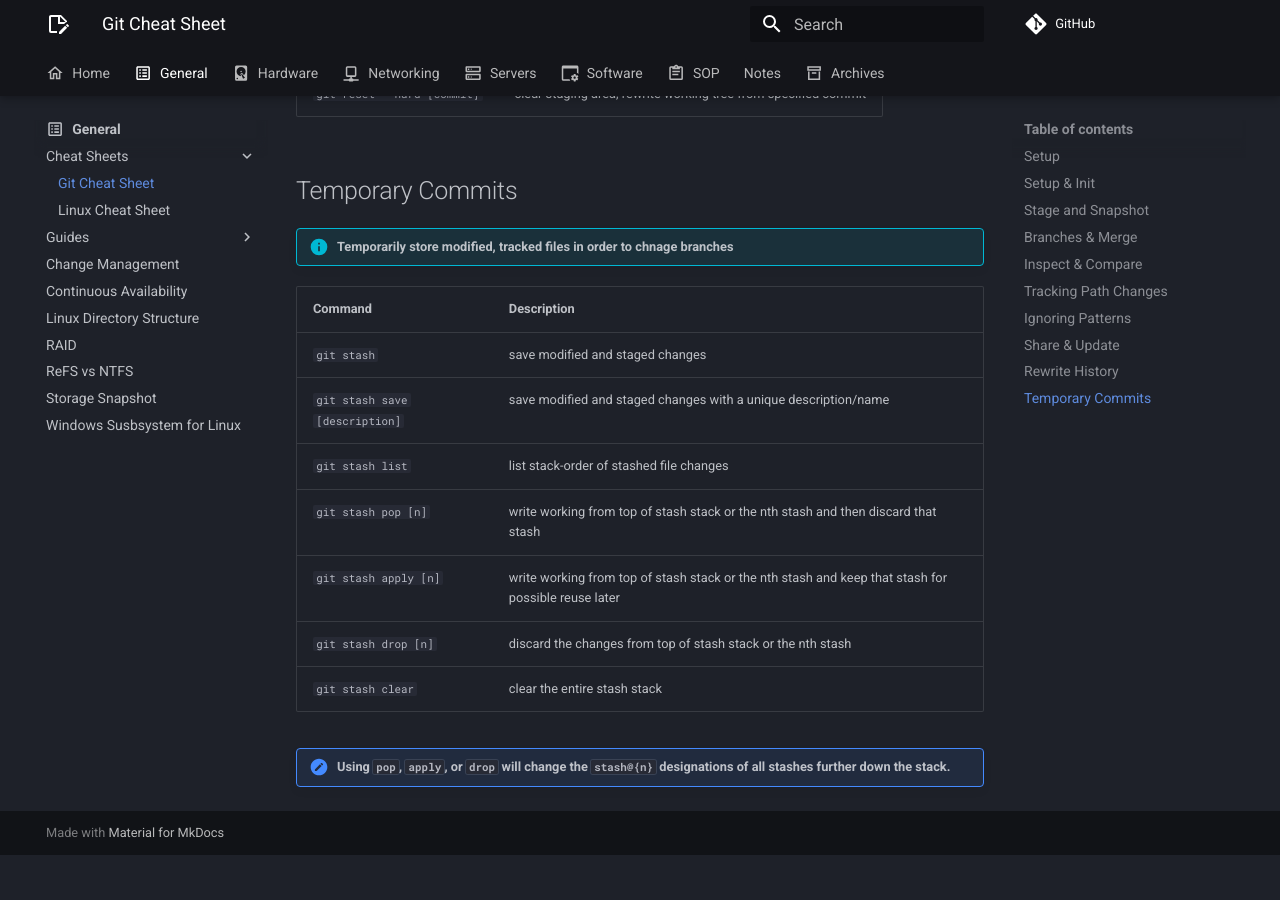
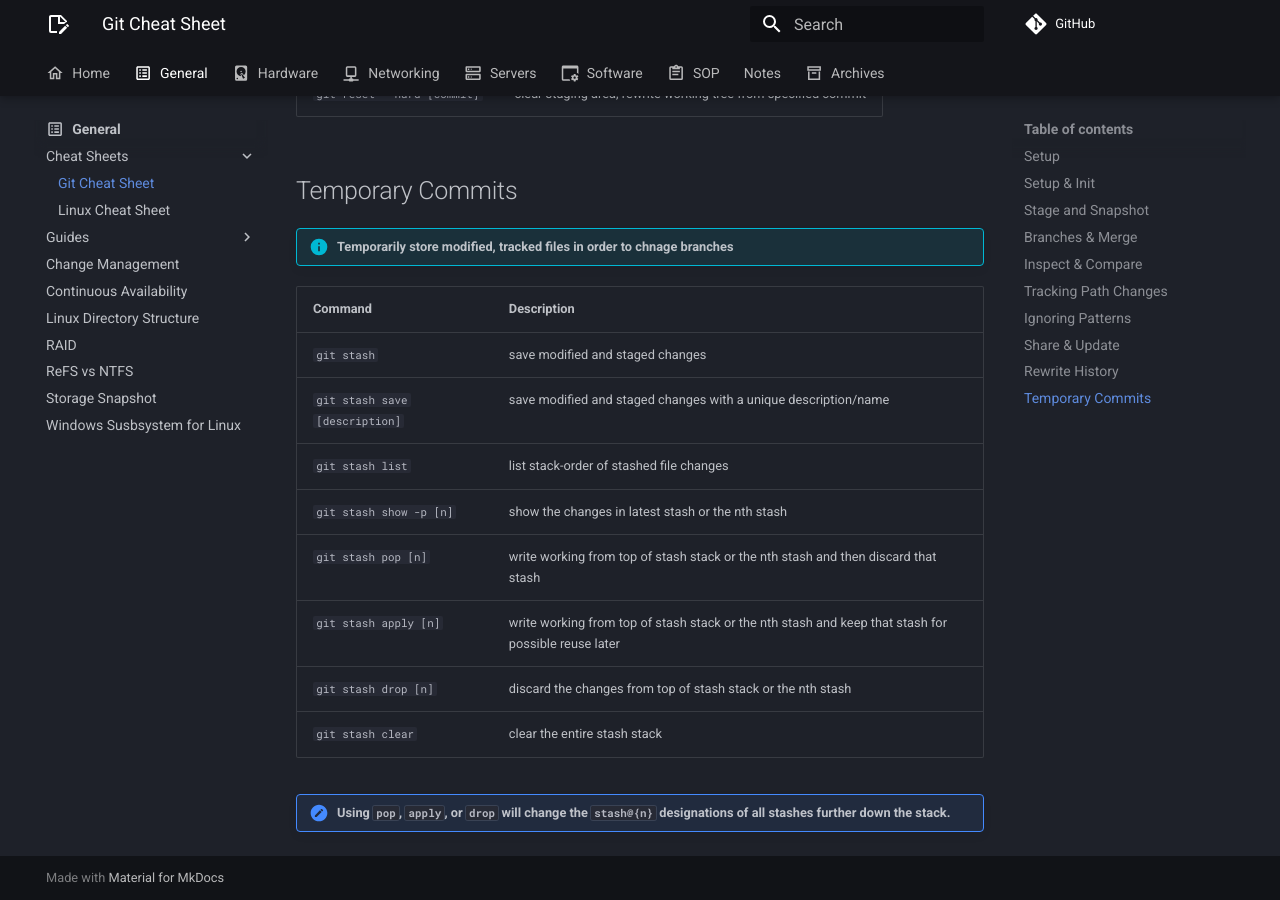
Before and after one commit to rmscode/binary-garden, an MkDocs documentation site: the page built from docs/general/cheat-sheets/git-cheat-sheet.md, in a window 1280 px wide and 900 px high, scrolled down 3977 px. Built offline with MkDocs 1.6.1 and Material for MkDocs 9.7.7, drawn with Linux system fonts in a browser that asks for light colours; comment, search, counter and statistics services are not loaded; before the commit the page ends 4832 px from its top, so only the background shows below that.

Commit message:
Docs: Show contents of a git stash

```diff
--- a/docs/general/cheat-sheets/git-cheat-sheet.md
+++ b/docs/general/cheat-sheets/git-cheat-sheet.md
@@ -119,6 +119,7 @@
 | `git stash`                                        | save modified and staged changes
 | `git stash save [description]`                     | save modified and staged changes with a unique description/name
 | `git stash list`                                   | list stack-order of stashed file changes
+| `git stash show -p [n]`                            | show the changes in latest stash or the nth stash
 | `git stash pop [n]`                                | write working from top of stash stack or the nth stash and then discard that stash
 | `git stash apply [n]`                              | write working from top of stash stack or the nth stash and keep that stash for possible reuse later
 | `git stash drop [n]`                               | discard the changes from top of stash stack or the nth stash
```
